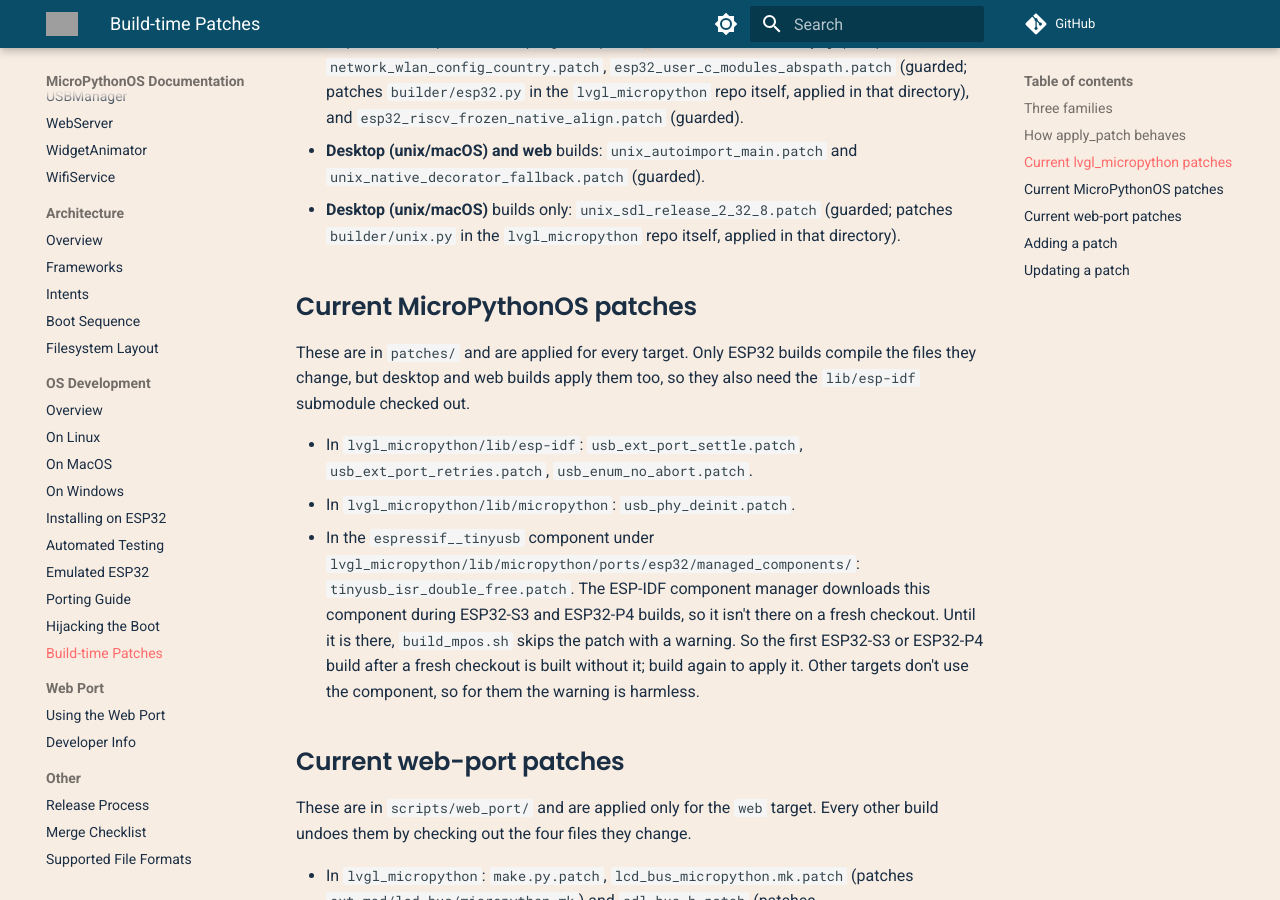
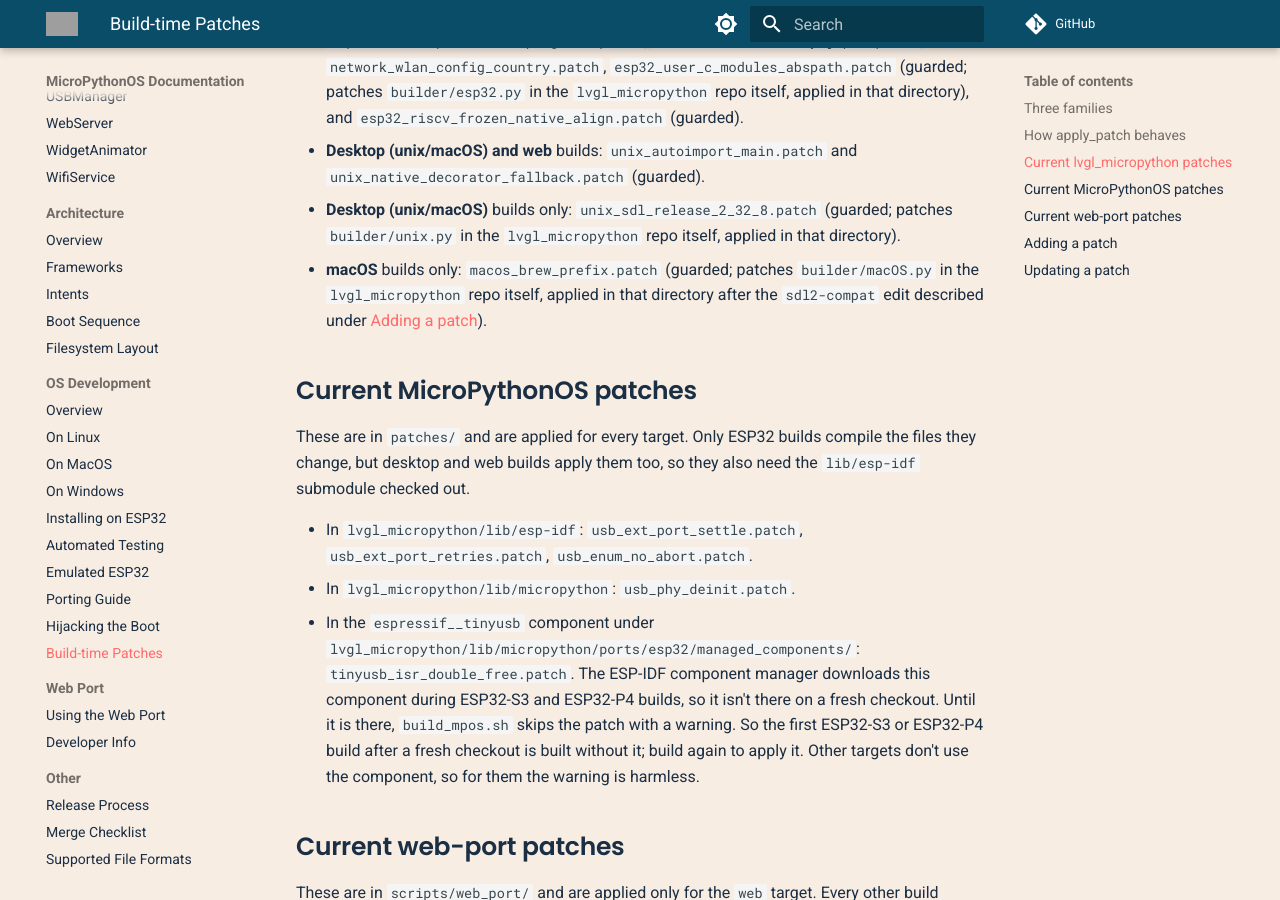
Before and after one commit to MicroPythonOS/docs, an MkDocs documentation site: the page built from docs/os-development/build-patches.md, in a window 1280 px wide and 900 px high, scrolled down 1581 px. Built offline with MkDocs 1.6.1 and Material for MkDocs 9.7.7, drawn with Linux system fonts in a browser that asks for light colours; comment, search, counter and statistics services are not loaded; grey boxes are pictures that could not be loaded.

Commit message:
build-patches: list macos_brew_prefix.patch
The patch is added by MicroPythonOS/lvgl_micropython#20 and applied by
MicroPythonOS/MicroPythonOS#351. MicroPythonOS's lvgl_micropython
submodule includes it since MicroPythonOS/MicroPythonOS@9ce3fe47. It
makes the macOS builder take the Homebrew prefix from `brew --prefix`,
because Homebrew 7.0.5 changed the `brew info libffi` output it parsed.

Co-Authored-By: Claude Opus 5.5 <noreply@anthropic.com>

```diff
--- a/docs/os-development/build-patches.md
+++ b/docs/os-development/build-patches.md
@@ -57,6 +57,10 @@ each; at the time of writing:
 - **Desktop (unix/macOS)** builds only: `unix_sdl_release_2_32_8.patch`
   (guarded; patches `builder/unix.py` in the `lvgl_micropython` repo itself,
   applied in that directory).
+- **macOS** builds only: `macos_brew_prefix.patch` (guarded; patches
+  `builder/macOS.py` in the `lvgl_micropython` repo itself, applied in that
+  directory after the `sdl2-compat` edit described under
+  [Adding a patch](#adding-a-patch)).
 
 ## Current MicroPythonOS patches
 
```
